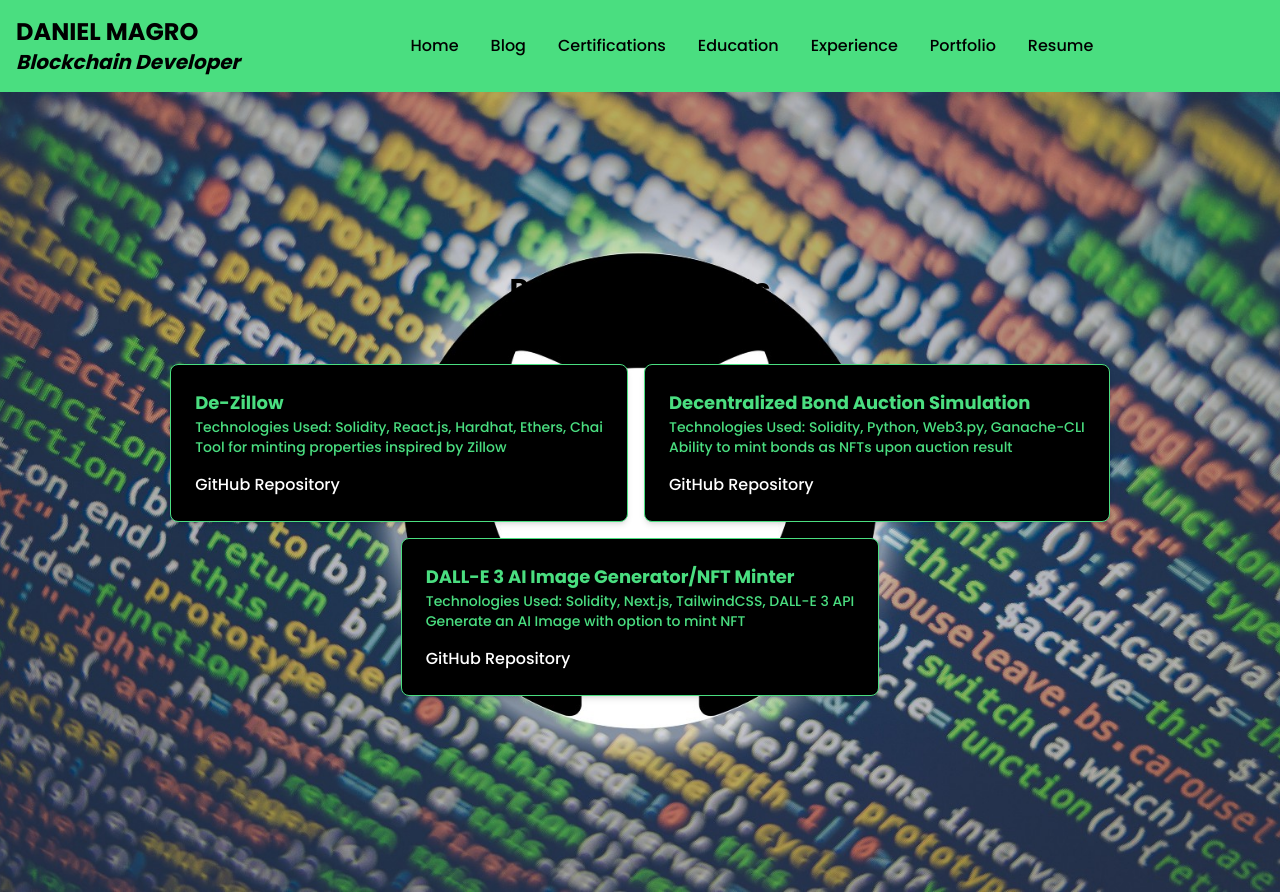
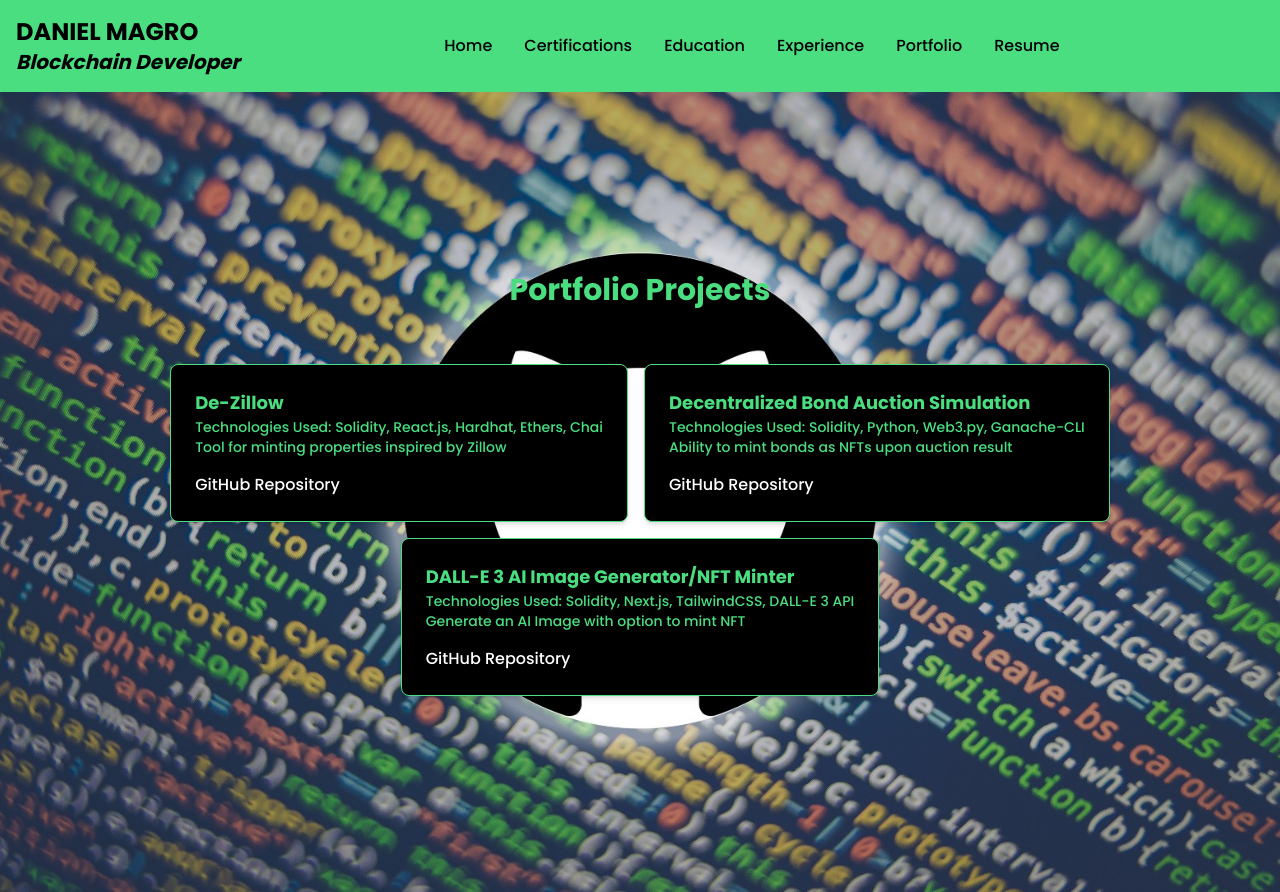
Before and after one commit to DanDo385/website, a Next.js app: page /portfolio in a window 1280 px wide. Built offline with nearby package versions, Linux system fonts and the light colour scheme.

Commit message:
updated resume location

```diff
--- a/components/Navbar.jsx
+++ b/components/Navbar.jsx
@@ -1,3 +1,4 @@
+// Navbar.tsx
 import Link from 'next/link';
 import Image from 'next/image';
 import { useState, useEffect } from 'react';
@@ -26,7 +27,6 @@ const Navbar = () => {
         </div>
         <div className="flex flex-col gap-4 mt-4">
           <Link href="/"><span className="text-black hover:text-green-400 hover:bg-black p-2 cursor-pointer">Home</span></Link>
-          <Link href="/blog"><span className="text-black hover:text-green-400 hover:bg-black p-2 cursor-pointer">Blog</span></Link>
           <Link href="/certifications"><span className="text-black hover:text-green-400 hover:bg-black p-2 cursor-pointer">Certifications</span></Link>
           <Link href="/education"><span className="text-black hover:text-green-400 hover:bg-black p-2 cursor-pointer">Education</span></Link>
           <Link href="/experience"><span className="text-black hover:text-green-400 hover:bg-black p-2 cursor-pointer">Experience</span></Link>
@@ -37,7 +37,7 @@ const Navbar = () => {
 
       {/* Button for opening the sidebar */}
       <div className="sm:hidden p-4 absolute top-0 right-0 z-50" onClick={() => setIsSidebarOpen(!isSidebarOpen)}>
-        <Image src="/avatar.png" alt="Menu" width={32} height={32} className="w-8 h-8 rounded-full" />
+        <Image src="/avatar.png" alt="Menu" width={32} height={32} className="w-8 h-8 rounded-full"/>
       </div>
 
       {/* Navbar for larger screens */}
@@ -49,7 +49,6 @@ const Navbar = () => {
         <div className="flex-grow">
           <div className="flex justify-center gap-4">
             <Link href="/"><span className="text-black hover:text-green-400 hover:bg-black p-2 cursor-pointer">Home</span></Link>
-            <Link href="/blog"><span className="text-black hover:text-green-400 hover:bg-black p-2 cursor-pointer">Blog</span></Link>
             <Link href="/certifications"><span className="text-black hover:text-green-400 hover:bg-black p-2 cursor-pointer">Certifications</span></Link>
             <Link href="/education"><span className="text-black hover:text-green-400 hover:bg-black p-2 cursor-pointer">Education</span></Link>
             <Link href="/experience"><span className="text-black hover:text-green-400 hover:bg-black p-2 cursor-pointer">Experience</span></Link>
@@ -57,7 +56,8 @@ const Navbar = () => {
             <Link href="/resume"><span className="text-black hover:text-green-400 hover:bg-black p-2 cursor-pointer">Resume</span></Link>
           </div>
         </div>
-        <div></div>
+      <div>
+      </div>
       </div>
     </>
   );
--- a/components/ResumeSelect.jsx
+++ b/components/ResumeSelect.jsx
@@ -10,7 +10,7 @@ const ResumeSelect = () => {
     setSelectedOption(value);
 
     if (value === 'ipfs') {
-      window.open('https://scarlet-tricky-otter-220.mypinata.cloud/ipfs/QmXeDUD797Xn2CucXEvMwdUBhcm7NmecbEZ93vmuzRejHG/?pinataGatewayToken=DHaBY_FGWo0w5EQyPo9ps3a34mVrcK_ACxzKzvdUSk8WOUYm4sNOgrk8TmD-l4x0', '_blank');
+      window.open('https://scarlet-tricky-otter-220.mypinata.cloud/ipfs/QmQc5DA6NVp5jkovURvVTugSzKCSWvM16MptWziGUNcSnw/?pinataGatewayToken=DHaBY_FGWo0w5EQyPo9ps3a34mVrcK_ACxzKzvdUSk8WOUYm4sNOgrk8TmD-l4x0', '_blank');
     } else if (value === 'local') {
       window.location.href = '/Daniel-Magro-Resume.pdf';
     }
--- a/package.json
+++ b/package.json
@@ -13,8 +13,6 @@
     "react": "^18",
     "react-dom": "^18",
     "react-responsive-carousel": "^3.2.23",
-    "react-slick": "^0.30.2",
-    "slick-carousel": "^1.8.1",
     "typescript": "^5.4.5"
   },
   "devDependencies": {
--- a/pages/blog.jsx
+++ b/pages/blog.jsx
@@ -14,7 +14,7 @@ const Blog = () => {
       <div className="h-screen bg-repeat bg-center" style={{ backgroundImage: 'url(./br.jpg)', backgroundSize: 'auto' }}>
         <div className="flex flex-col items-center justify-center h-full">
           <h3 className="font-poppins text-green-300 text-center text-2xl" style={{ fontFamily: 'poppins, sans-serif' }}>
-            Click on the image below to see my blog, C2DeFi.com
+            Click on the image below to see my blog
           </h3>
           <div className="mt-10">
             <a href="https://www.c2defi.com" target="_blank" rel="noopener noreferrer">
--- a/pages/portfolio.jsx
+++ b/pages/portfolio.jsx
@@ -9,7 +9,7 @@ export default function Projects() {
       <Navbar />
       <div className="h-full bg-center bg-cover" style={{ backgroundImage: 'url(/github.jpg)' }}>
         <div className="flex flex-col items-center justify-center min-h-screen">
-          <h1 className="text-3xl font-bold text-black mb-10">Portfolio Projects</h1>
+          <h1 className="text-3xl font-bold text-green-400 mb-10">Portfolio Projects</h1>
           <div className="flex flex-wrap justify-center gap-4 p-4">
             {projects.map((project, index) => (
               <ProjectCard key={index} {...project} />
```
Also changed, not shown: 1 other file (tests, documents, lock files or other folders).
